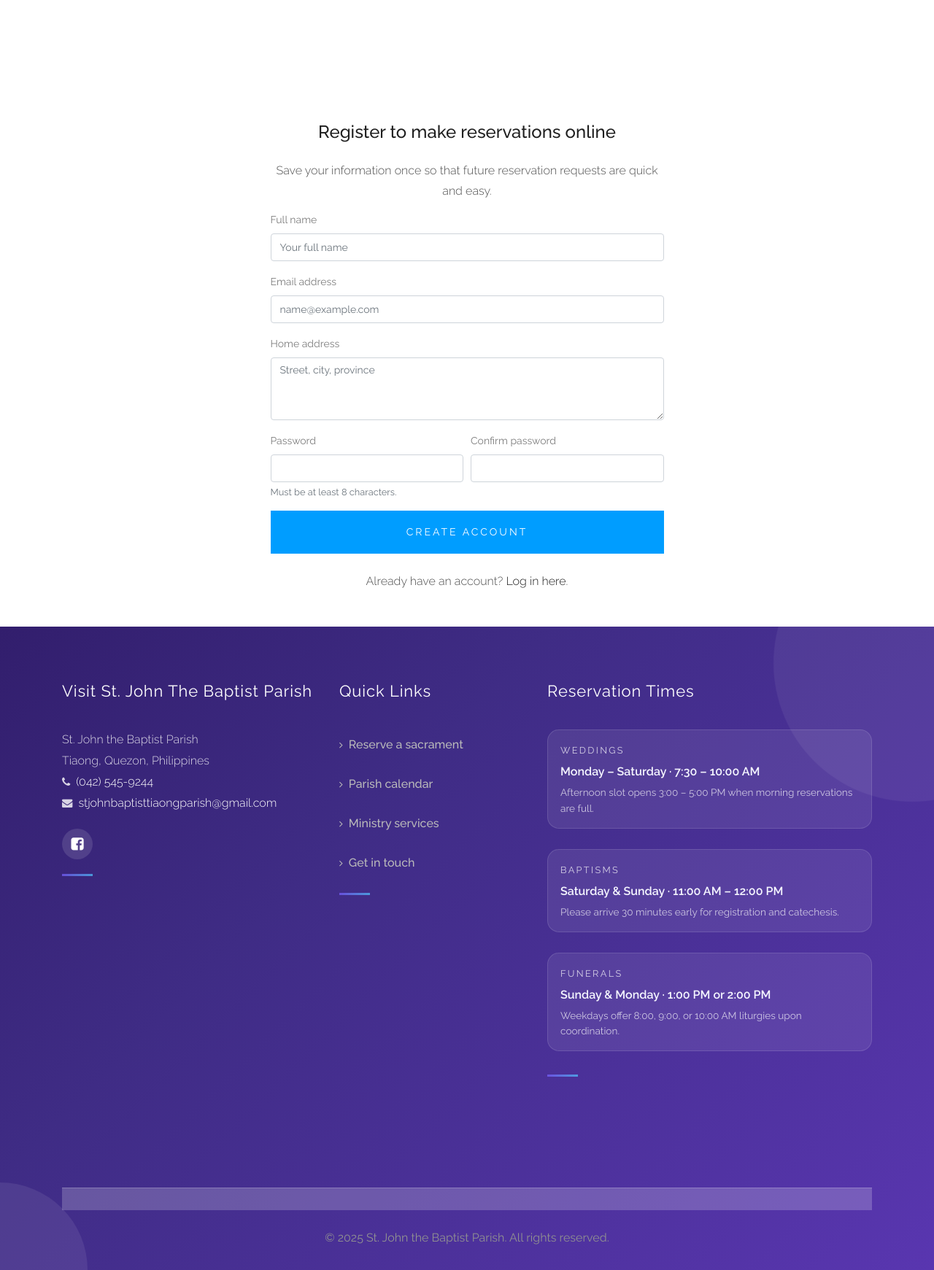
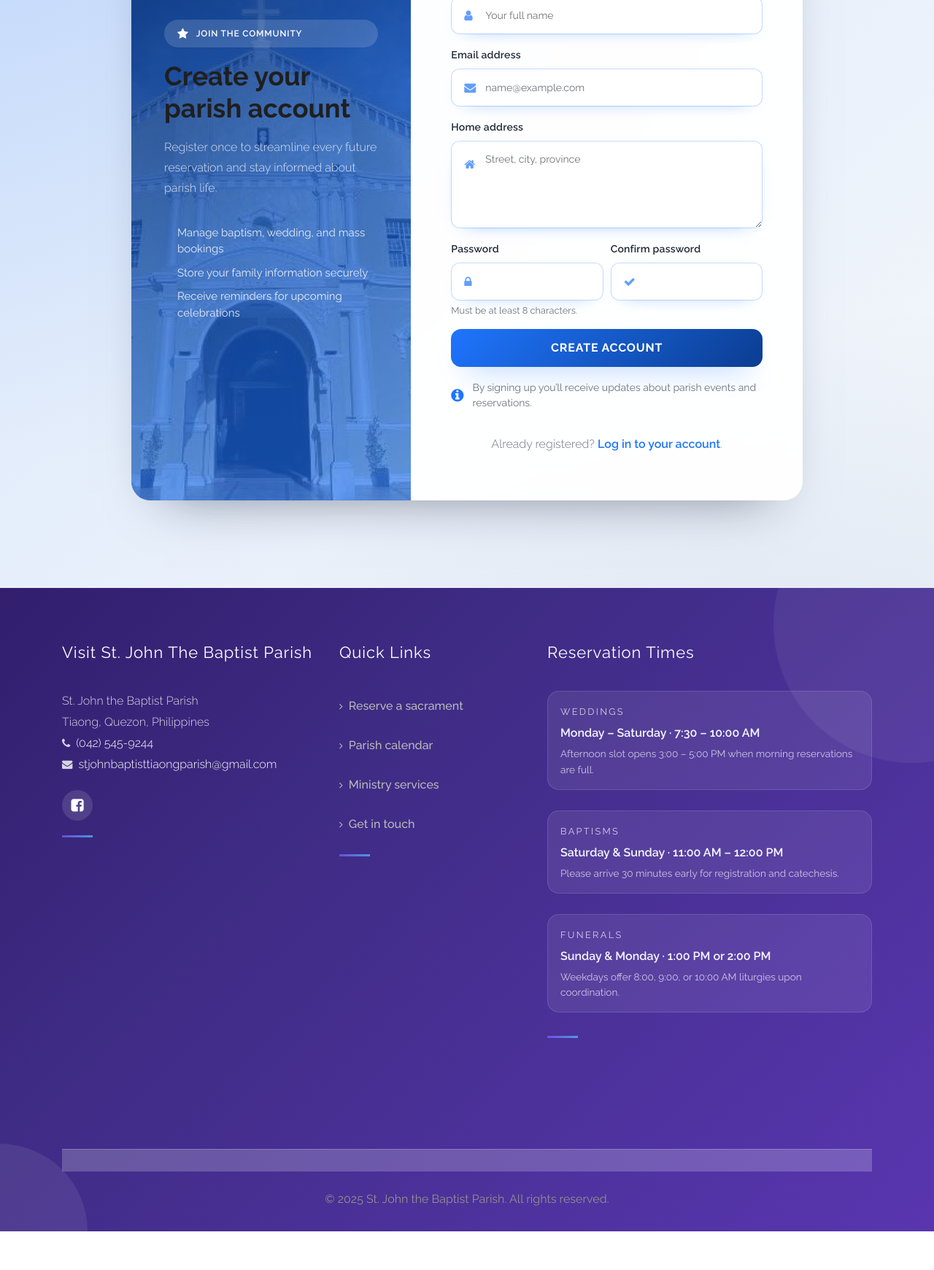
Before and after one commit to Gabszy10/timo, a PHP site: page /customer_register.php in a window 1280 px wide. Shown: the part 501-2242 px from the top of the page at 73% size. After the commit the page ends 2189 px from the top, so only its background shows below. Run offline with PHP 8.4, Linux system fonts and the light colour scheme.

Commit message:
Revamp customer authentication pages

```diff
--- /dev/null
+++ b/css/auth.css
@@ -0,0 +1,309 @@
+:root {
+    --auth-primary: #1f75fe;
+    --auth-primary-dark: #0b3d91;
+    --auth-accent: #fbbf24;
+    --auth-muted: #6b7280;
+    --auth-card-bg: rgba(255, 255, 255, 0.94);
+}
+
+body.auth-body {
+    background: radial-gradient(circle at top left, rgba(31, 117, 254, 0.2), transparent 45%),
+        radial-gradient(circle at bottom right, rgba(11, 61, 145, 0.2), transparent 50%), #f4f7fb;
+}
+
+body.auth-body .bradcam_area {
+    background: none;
+    padding: 150px 0 40px;
+}
+
+body.auth-body .bradcam_area h3 {
+    color: #0b3d91;
+    font-weight: 700;
+    font-size: 44px;
+    letter-spacing: 1px;
+}
+
+.auth-section {
+    position: relative;
+    padding: 40px 0 120px;
+}
+
+.auth-section::before {
+    content: "";
+    position: absolute;
+    inset: 0;
+    background: linear-gradient(135deg, rgba(31, 117, 254, 0.12), rgba(11, 61, 145, 0));
+    z-index: 0;
+}
+
+.auth-section .container {
+    position: relative;
+    z-index: 1;
+}
+
+.auth-card {
+    background: var(--auth-card-bg);
+    border-radius: 26px;
+    box-shadow: 0 35px 70px -45px rgba(15, 23, 42, 0.55);
+    overflow: hidden;
+    backdrop-filter: blur(8px);
+}
+
+.auth-card__media {
+    background-image: linear-gradient(160deg, rgba(11, 61, 145, 0.9), rgba(31, 117, 254, 0.65)), url('../img/banner/banner2.png');
+    background-size: cover;
+    background-position: center;
+    color: #fff;
+    display: flex;
+    align-items: stretch;
+    justify-content: center;
+    position: relative;
+}
+
+.auth-card__media::after {
+    content: "";
+    position: absolute;
+    inset: 0;
+    background: linear-gradient(140deg, rgba(15, 23, 42, 0.35), transparent 55%);
+}
+
+.auth-card__media-inner {
+    position: relative;
+    z-index: 1;
+    padding: 60px 45px;
+    display: flex;
+    flex-direction: column;
+    justify-content: center;
+    gap: 18px;
+    text-align: left;
+}
+
+.auth-badge {
+    display: inline-flex;
+    align-items: center;
+    gap: 10px;
+    border-radius: 999px;
+    background: rgba(255, 255, 255, 0.15);
+    padding: 10px 18px;
+    font-weight: 600;
+    letter-spacing: 0.8px;
+    text-transform: uppercase;
+    font-size: 12px;
+}
+
+.auth-badge i {
+    font-size: 16px;
+}
+
+.auth-card__media h3 {
+    font-size: 36px;
+    font-weight: 700;
+    line-height: 1.2;
+    margin-bottom: 0;
+}
+
+.auth-card__media p {
+    margin-bottom: 0;
+    color: rgba(255, 255, 255, 0.8);
+    font-size: 16px;
+}
+
+.auth-benefits {
+    margin-top: 18px;
+    padding-left: 18px;
+    color: rgba(255, 255, 255, 0.85);
+    font-size: 15px;
+}
+
+.auth-benefits li + li {
+    margin-top: 10px;
+}
+
+.auth-card__content {
+    padding: 50px 55px;
+}
+
+.auth-card__content h3 {
+    font-weight: 700;
+    font-size: 30px;
+    color: #0b3d91;
+}
+
+.auth-card__content > p {
+    color: var(--auth-muted);
+    font-size: 16px;
+}
+
+.auth-form .form-group label {
+    font-weight: 600;
+    color: #1f2937;
+    font-size: 14px;
+    letter-spacing: 0.2px;
+}
+
+.input-with-icon {
+    position: relative;
+}
+
+.input-with-icon .form-control {
+    padding-left: 46px;
+    border-radius: 12px;
+    border: 1px solid rgba(31, 117, 254, 0.25);
+    min-height: 52px;
+    box-shadow: 0 8px 24px -20px rgba(31, 117, 254, 0.9);
+    transition: border-color 0.2s ease, box-shadow 0.2s ease;
+}
+
+.input-with-icon .form-control:focus {
+    border-color: rgba(31, 117, 254, 0.65);
+    box-shadow: 0 12px 35px -20px rgba(31, 117, 254, 0.95);
+}
+
+.input-with-icon i {
+    position: absolute;
+    top: 50%;
+    left: 18px;
+    transform: translateY(-50%);
+    color: rgba(31, 117, 254, 0.7);
+    font-size: 16px;
+}
+
+.input-with-icon--textarea textarea.form-control {
+    padding-left: 46px;
+    padding-top: 16px;
+    min-height: 120px;
+}
+
+.input-with-icon--textarea i {
+    top: 24px;
+    transform: none;
+}
+
+.auth-form textarea.form-control {
+    padding-top: 14px;
+    border-radius: 12px;
+}
+
+.auth-button {
+    border: none;
+    border-radius: 14px;
+    padding: 14px 22px;
+    font-size: 16px;
+    font-weight: 700;
+    background-image: linear-gradient(135deg, #1f75fe, #0b3d91);
+    color: #fff;
+    letter-spacing: 0.8px;
+    text-transform: uppercase;
+    display: inline-flex;
+    align-items: center;
+    justify-content: center;
+    gap: 8px;
+    width: 100%;
+    box-shadow: 0 18px 38px -22px rgba(31, 117, 254, 0.95);
+    transition: transform 0.2s ease, box-shadow 0.2s ease;
+}
+
+.auth-button:hover,
+.auth-button:focus {
+    transform: translateY(-1px);
+    box-shadow: 0 24px 46px -22px rgba(11, 61, 145, 0.95);
+    color: #fff;
+}
+
+.auth-footer-text {
+    text-align: center;
+    margin-top: 32px;
+    color: #1f2937;
+    font-size: 15px;
+}
+
+.auth-footer-text a {
+    color: var(--auth-primary);
+    font-weight: 600;
+    position: relative;
+}
+
+.auth-footer-text a::after {
+    content: "";
+    position: absolute;
+    left: 0;
+    bottom: -2px;
+    width: 100%;
+    height: 2px;
+    background: currentColor;
+    transform: scaleX(0);
+    transform-origin: left;
+    transition: transform 0.2s ease;
+}
+
+.auth-footer-text a:hover::after {
+    transform: scaleX(1);
+}
+
+.auth-help {
+    display: flex;
+    align-items: center;
+    gap: 12px;
+    margin-top: 18px;
+    font-size: 14px;
+    color: var(--auth-muted);
+}
+
+.auth-help i {
+    color: var(--auth-primary);
+    font-size: 20px;
+}
+
+.alert.auth-alert {
+    border-radius: 12px;
+    border: none;
+    box-shadow: 0 18px 38px -30px rgba(220, 38, 38, 0.8);
+}
+
+@media (max-width: 1199.98px) {
+    .auth-card__content {
+        padding: 45px 40px;
+    }
+}
+
+@media (max-width: 991.98px) {
+    body.auth-body .bradcam_area {
+        padding: 120px 0 30px;
+    }
+
+    .auth-card__media {
+        min-height: 240px;
+    }
+
+    .auth-card__media-inner {
+        padding: 50px 40px;
+        text-align: center;
+    }
+
+    .auth-card__media h3 {
+        font-size: 32px;
+    }
+
+    .auth-card__content {
+        padding: 45px 35px;
+    }
+}
+
+@media (max-width: 575.98px) {
+    .auth-card__content {
+        padding: 40px 25px;
+    }
+
+    .auth-card__media-inner {
+        padding: 45px 30px;
+    }
+
+    .auth-card__media h3 {
+        font-size: 28px;
+    }
+
+    .input-with-icon .form-control {
+        min-height: 48px;
+        padding-left: 42px;
+    }
+}
--- a/customer_register.php
+++ b/customer_register.php
@@ -138,9 +138,10 @@ if ($_SERVER['REQUEST_METHOD'] === 'POST') {
     <link rel="stylesheet" href="css/animate.css">
     <link rel="stylesheet" href="css/slicknav.css">
     <link rel="stylesheet" href="css/style.css">
+    <link rel="stylesheet" href="css/auth.css">
 </head>
 
-<body>
+<body class="auth-body">
     <header>
         <div class="header-area ">
             <div id="sticky-header" class="main-header-area">
@@ -204,15 +205,30 @@ if ($_SERVER['REQUEST_METHOD'] === 'POST') {
         <h3>Create an Account</h3>
     </div>
 
-    <section class="pt-120 pb-120">
+    <section class="auth-section">
         <div class="container">
             <div class="row justify-content-center">
-                <div class="col-lg-7">
-                    <div class="reservation_form_cta p-5">
-                        <h3 class="mb-4 text-center">Register to make reservations online</h3>
-                        <p class="text-center">Save your information once so that future reservation requests are quick and easy.</p>
+                <div class="col-xl-10 col-lg-11">
+                    <div class="auth-card">
+                        <div class="row no-gutters">
+                            <div class="col-md-5 auth-card__media">
+                                <div class="auth-card__media-inner">
+                                    <span class="auth-badge"><i class="fa fa-star" aria-hidden="true"></i> Join the community</span>
+                                    <h3>Create your parish account</h3>
+                                    <p>Register once to streamline every future reservation and stay informed about parish life.</p>
+                                    <ul class="auth-benefits">
+                                        <li>Manage baptism, wedding, and mass bookings</li>
+                                        <li>Store your family information securely</li>
+                                        <li>Receive reminders for upcoming celebrations</li>
+                                    </ul>
+                                </div>
+                            </div>
+                            <div class="col-md-7">
+                                <div class="auth-card__content">
+                                    <h3 class="text-center mb-3">Create an Account</h3>
+                                    <p class="text-center mb-4">We’ll save your details securely so every reservation request takes only a moment.</p>
                                     <?php if (!empty($errors)): ?>
-                            <div class="alert alert-danger" role="alert">
+                                        <div class="alert alert-danger auth-alert" role="alert">
                                             <ul class="mb-0 pl-3 text-left">
                                                 <?php foreach ($errors as $error): ?>
                                                     <li><?php echo htmlspecialchars($error, ENT_QUOTES); ?></li>
@@ -220,40 +236,62 @@ if ($_SERVER['REQUEST_METHOD'] === 'POST') {
                                             </ul>
                                         </div>
                                     <?php endif; ?>
-                        <form method="post" action="<?php echo htmlspecialchars($_SERVER['PHP_SELF'], ENT_QUOTES); ?>" data-loading-form>
+                                    <form class="auth-form" method="post" action="<?php echo htmlspecialchars($_SERVER['PHP_SELF'], ENT_QUOTES); ?>" data-loading-form>
                                         <div class="form-group">
                                             <label for="name">Full name</label>
+                                            <div class="input-with-icon">
+                                                <i class="fa fa-user" aria-hidden="true"></i>
                                                 <input type="text" class="form-control" id="name" name="name" placeholder="Your full name"
                                                     required value="<?php echo htmlspecialchars($name, ENT_QUOTES); ?>">
                                             </div>
+                                        </div>
                                         <div class="form-group">
                                             <label for="email">Email address</label>
+                                            <div class="input-with-icon">
+                                                <i class="fa fa-envelope" aria-hidden="true"></i>
                                                 <input type="email" class="form-control" id="email" name="email"
                                                     placeholder="name@example.com" required
                                                     value="<?php echo htmlspecialchars($email, ENT_QUOTES); ?>">
                                             </div>
+                                        </div>
                                         <div class="form-group">
                                             <label for="address">Home address</label>
-                                <textarea class="form-control" id="address" name="address" rows="3" required
+                                            <div class="input-with-icon input-with-icon--textarea">
+                                                <i class="fa fa-home" aria-hidden="true"></i>
+                                                <textarea class="form-control" id="address" name="address" required
                                                     placeholder="Street, city, province"><?php echo htmlspecialchars($address, ENT_QUOTES); ?></textarea>
+                                            </div>
                                         </div>
                                         <div class="form-row">
                                             <div class="form-group col-md-6">
                                                 <label for="password">Password</label>
+                                                <div class="input-with-icon">
+                                                    <i class="fa fa-lock" aria-hidden="true"></i>
                                                     <input type="password" class="form-control" id="password" name="password" required>
+                                                </div>
                                                 <small class="form-text text-muted">Must be at least 8 characters.</small>
                                             </div>
                                             <div class="form-group col-md-6">
                                                 <label for="confirm_password">Confirm password</label>
+                                                <div class="input-with-icon">
+                                                    <i class="fa fa-check" aria-hidden="true"></i>
                                                     <input type="password" class="form-control" id="confirm_password" name="confirm_password" required>
                                                 </div>
                                             </div>
-                            <button type="submit" class="boxed-btn3 w-100" data-loading-button>
+                                        </div>
+                                        <button type="submit" class="auth-button" data-loading-button>
                                             <span>Create account</span>
-                                <span class="spinner-border spinner-border-sm ml-2 align-middle d-none" role="status" aria-hidden="true" data-loading-spinner></span>
+                                            <span class="spinner-border spinner-border-sm align-middle ml-2 d-none" role="status" aria-hidden="true" data-loading-spinner></span>
                                         </button>
                                     </form>
-                        <p class="text-center mt-4 mb-0">Already have an account? <a href="customer_login.php">Log in here</a>.</p>
+                                    <div class="auth-help">
+                                        <i class="fa fa-info-circle" aria-hidden="true"></i>
+                                        <span>By signing up you’ll receive updates about parish events and reservations.</span>
+                                    </div>
+                                    <p class="auth-footer-text">Already registered? <a href="customer_login.php">Log in to your account</a>.</p>
+                                </div>
+                            </div>
+                        </div>
                     </div>
                 </div>
             </div>
```
Also changed, not shown: customer_login.php (+40 -12 lines). Lines whose indentation alone changed are shown as unchanged.
